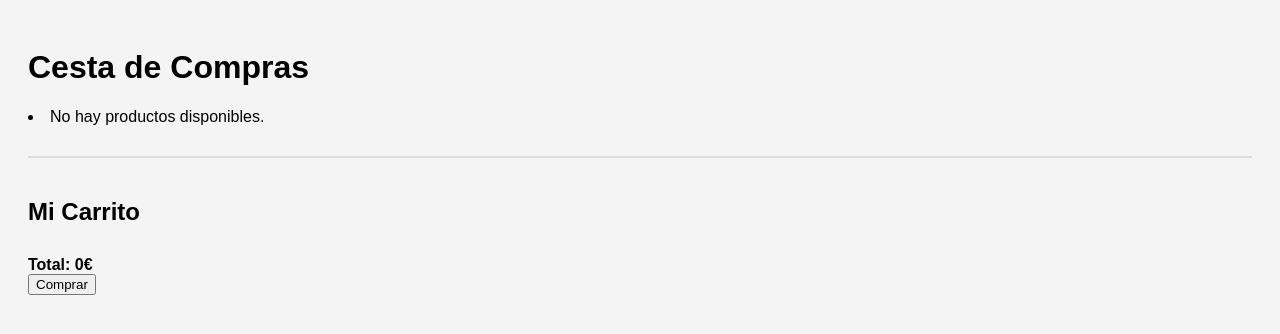
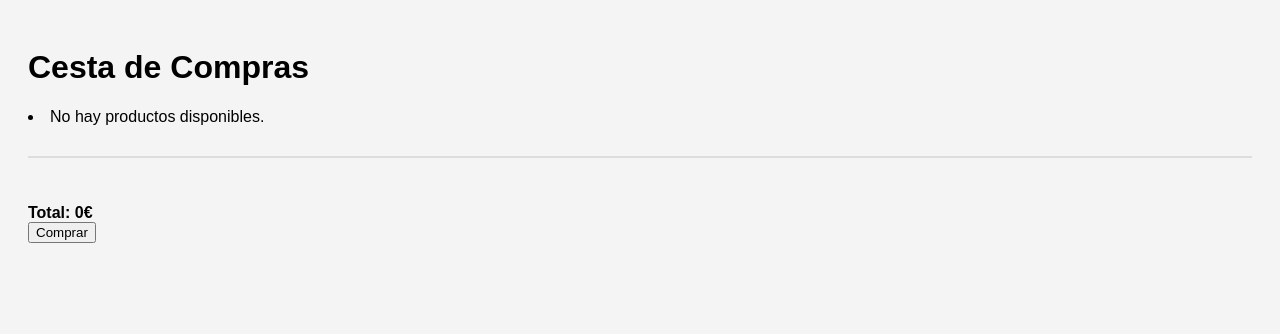
Before and after one commit to Albertoescobarsanchez/pgpi, a Django app: page /cesta/ in a window 1280 px wide. Shown: the top 334 px of the page. Run offline with Django 5.2, Linux system fonts and the light colour scheme.

Commit message:
cesta html

```diff
--- a/app/templates/cesta.html
+++ b/app/templates/cesta.html
@@ -72,7 +72,6 @@
   {% endfor %}
   <!-- Carrito -->
   <div id="carrito">
-    <h2>Mi Carrito</h2>
     <ul id="carrito-lista"></ul>
     <div id="total">Total: {{ precio }}€</div>
     <button>Comprar</button>
```
